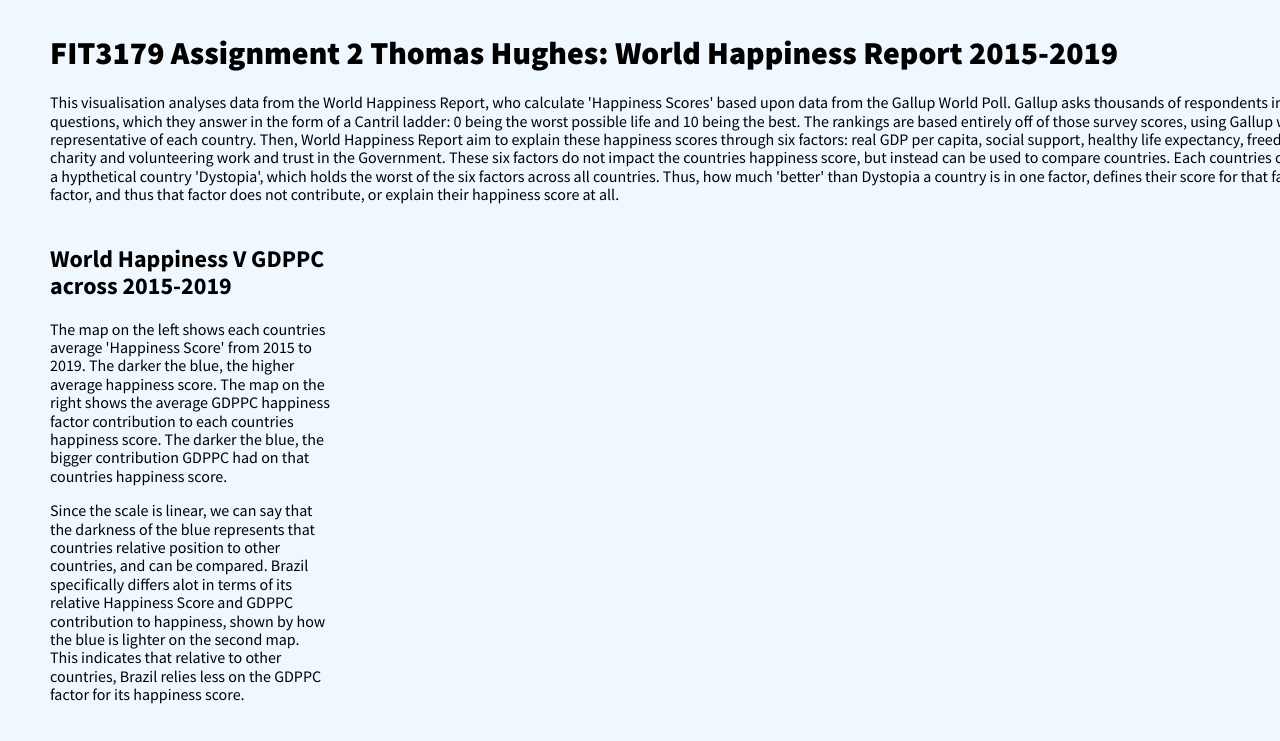
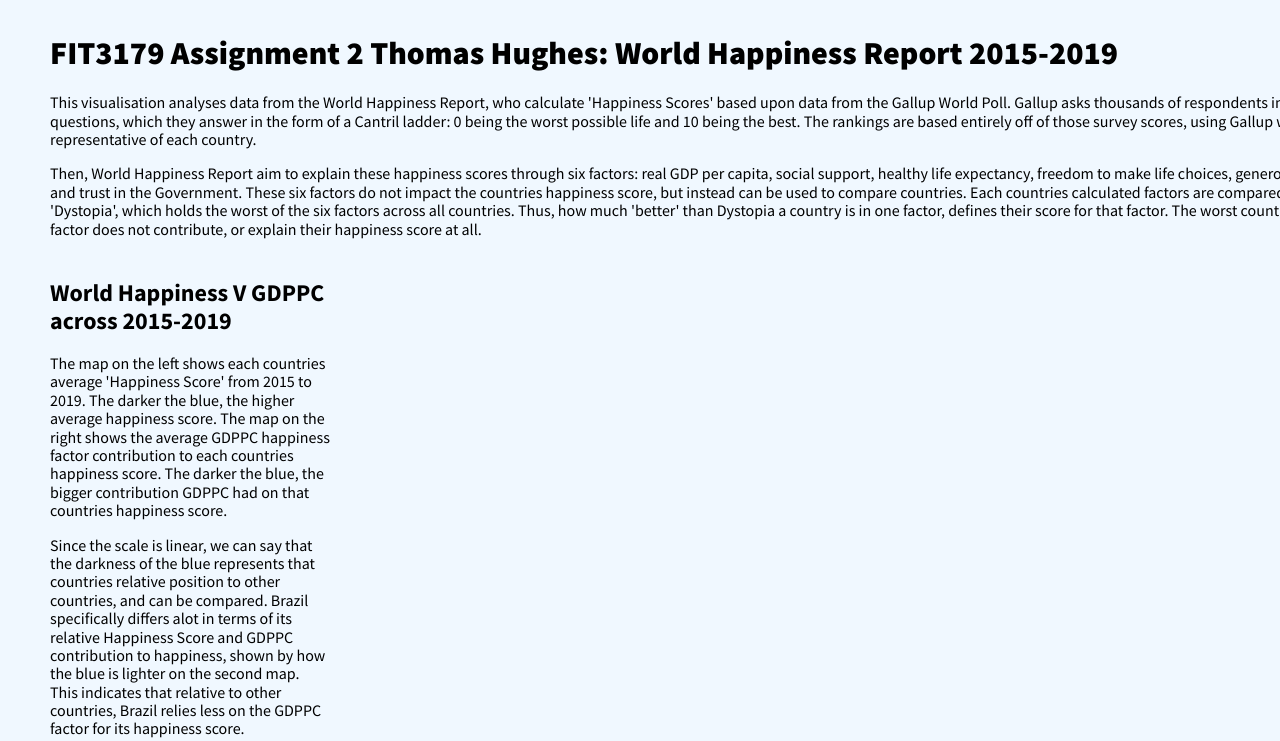
Before and after one commit to ThomasHughes27/FIT3179, a plain HTML site: page index.html in a window 1280 px wide. Shown: the top 741 px of the page. Drawn offline with nearby package versions, Linux system fonts and the light colour scheme; a script that the page names is missing.

Commit message:
Update index.html

```diff
--- a/index.html
+++ b/index.html
@@ -63,7 +63,8 @@
     <div class="pure-g">
       <div class="pure-u-1-1">
         <h1>FIT3179 Assignment 2 Thomas Hughes: World Happiness Report 2015-2019</h1>
-        <p>This visualisation analyses data from the World Happiness Report, who calculate 'Happiness Scores' based upon data from the Gallup World Poll. Gallup asks thousands of respondents in over 150 countries main life evaluation questions, which they answer in the form of a Cantril ladder: 0 being the worst possible life and 10 being the best. The rankings are based entirely off of those survey scores, using Gallup weights to make the estimates representative of each country. Then, World Happiness Report aim to explain these happiness scores through six factors: real GDP per capita, social support, healthy life expectancy, freedom to make life choices, generosity of charity and volunteering work and trust in the Government. These six factors do not impact the countries happiness score, but instead can be used to compare countries. Each countries calculated factors are compared against a hypthetical country 'Dystopia', which holds the worst of the six factors across all countries. Thus, how much 'better' than Dystopia a country is in one factor, defines their score for that factor. The worst country gets a 0 for the factor, and thus that factor does not contribute, or explain their happiness score at all. </p>
+        <p>This visualisation analyses data from the World Happiness Report, who calculate 'Happiness Scores' based upon data from the Gallup World Poll. Gallup asks thousands of respondents in over 150 countries main life evaluation questions, which they answer in the form of a Cantril ladder: 0 being the worst possible life and 10 being the best. The rankings are based entirely off of those survey scores, using Gallup weights to make the estimates representative of each country. </p>
+        <p> Then, World Happiness Report aim to explain these happiness scores through six factors: real GDP per capita, social support, healthy life expectancy, freedom to make life choices, generosity of charity and volunteering work and trust in the Government. These six factors do not impact the countries happiness score, but instead can be used to compare countries. Each countries calculated factors are compared against a hypthetical country 'Dystopia', which holds the worst of the six factors across all countries. Thus, how much 'better' than Dystopia a country is in one factor, defines their score for that factor. The worst country gets a 0 for the factor, and thus that factor does not contribute, or explain their happiness score at all. </p>
       </div>
     </div>
   <!-- END pure grid group -->
```
